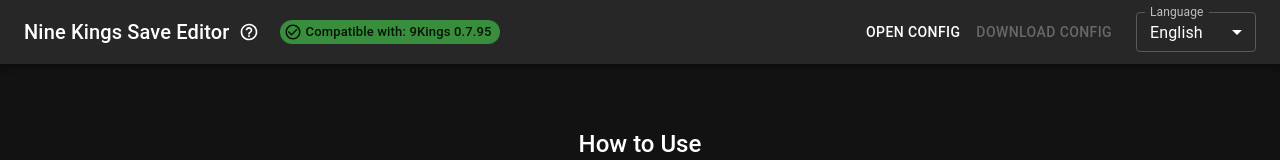
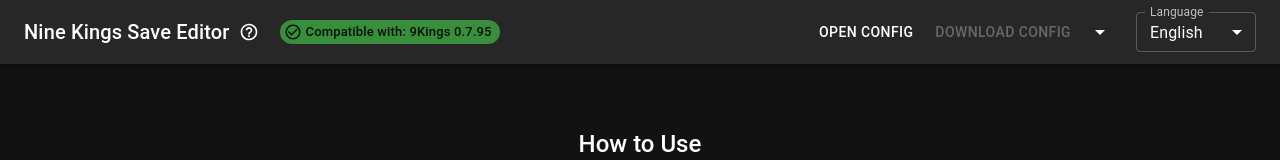
Before and after one commit to abevol/nine-kings-editor, a React (Create React App) app: page / in a window 1280 px wide. Shown: the top 160 px of the page. Built offline with nearby package versions, Linux system fonts and the light colour scheme.

Commit message:
在App组件中新增下载空白存档功能，更新translationDefault.json以支持相关翻译，优化用户下载体验。

```diff
--- a/src/App.tsx
+++ b/src/App.tsx
@@ -16,6 +16,9 @@
   DialogTitle,
   DialogContent,
   Chip,
+  Menu,
+  MenuItem,
+  ButtonGroup,
 } from '@mui/material';
 import {
   ContentCopy as CopyIcon,
@@ -27,6 +30,7 @@
   HelpOutline as HelpIcon,
   Close as CloseIcon,
   CheckCircleOutline as CompatibleIcon,
+  ArrowDropDown as ArrowDropDownIcon,
 } from '@mui/icons-material';
 import { NineKingsSettings } from './types/settings';
 import { loadSettings, downloadSettings } from './services/settingsService';
@@ -141,6 +145,7 @@
   const [copySuccess, setCopySuccess] = useState(false);
   const [helpDialogOpen, setHelpDialogOpen] = useState(false);
   const [, forceUpdate] = useState({});
+  const [downloadMenuAnchorEl, setDownloadMenuAnchorEl] = useState<null | HTMLElement>(null);
 
   // 获取可用的标签页
   const availableTabs = settings
@@ -189,8 +194,29 @@
 
   const handleSave = () => {
     if (settings) {
-      downloadSettings(settings, '9KingsSettings.json');
+      downloadSettings(settings, appConfig.paths.defaultSaveFile);
     }
+  };
+
+  const handleDownloadEmpty = () => {
+    const blob = new Blob(['{}'], { type: 'application/json' });
+    const url = URL.createObjectURL(blob);
+    const a = document.createElement('a');
+    a.href = url;
+    a.download = appConfig.paths.defaultSaveFile;
+    document.body.appendChild(a);
+    a.click();
+    document.body.removeChild(a);
+    URL.revokeObjectURL(url);
+    setDownloadMenuAnchorEl(null);
+  };
+
+  const handleDownloadMenuClick = (event: React.MouseEvent<HTMLButtonElement>) => {
+    setDownloadMenuAnchorEl(event.currentTarget);
+  };
+
+  const handleDownloadMenuClose = () => {
+    setDownloadMenuAnchorEl(null);
   };
 
   const handleTabChange = (_: React.SyntheticEvent, newValue: number) => {
@@ -252,9 +278,36 @@
           <Button color="inherit" onClick={handleFileClick}>
             {getDefaultTranslation('app.buttons.openConfig')}
           </Button>
-          <Button color="inherit" onClick={handleSave} disabled={!settings}>
-            {getDefaultTranslation('app.buttons.downloadConfig')}
-          </Button>
+          <Box sx={{ width: 6 }} />
+          <ButtonGroup
+            variant="text"
+            color="inherit"
+            sx={{
+              '& .MuiButtonGroup-grouped:not(:last-of-type)': {
+                borderColor: 'transparent'
+              }
+            }}
+          >
+            <Button onClick={handleSave} disabled={!settings}>
+              {getDefaultTranslation('app.buttons.downloadConfig')}
+            </Button>
+            <Button
+              size="small"
+              onClick={handleDownloadMenuClick}
+              sx={{ minWidth: '32px', pl: 0, pr: 0 }}
+            >
+              <ArrowDropDownIcon />
+            </Button>
+          </ButtonGroup>
+          <Menu
+            anchorEl={downloadMenuAnchorEl}
+            open={Boolean(downloadMenuAnchorEl)}
+            onClose={handleDownloadMenuClose}
+          >
+            <MenuItem onClick={handleDownloadEmpty}>
+              {getDefaultTranslation('app.buttons.downloadEmptyConfig')}
+            </MenuItem>
+          </Menu>
           <Box sx={{ width: 16 }} />
           <LanguageSelector />
         </Toolbar>
--- a/src/i18n/locales/translationDefault.json
+++ b/src/i18n/locales/translationDefault.json
@@ -23,6 +23,12 @@
       "zh-TW": "下載設定",
       "ja": "設定を保存",
       "en": "Download Config"
+    },
+    "app.buttons.downloadEmptyConfig": {
+      "zh-CN": "下载空白存档",
+      "zh-TW": "下載空白存檔",
+      "ja": "空白保存データを保存",
+      "en": "Download Empty Save"
     },
     "app.tabs.audio": {
       "zh-CN": "音频",
```
